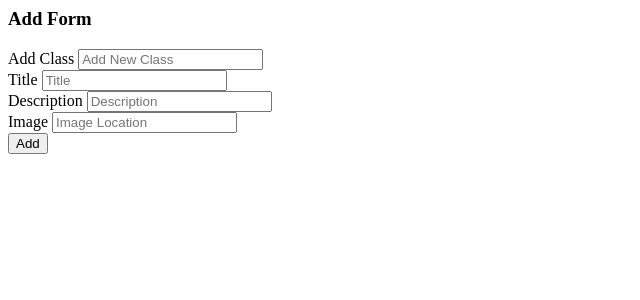
After one commit to Leerlandais/snippets, a PHP site: page /view/privateView/inc/addForm.php in a window 1280 px wide. The commit adds this page. Shown: the top 300 px of the page, without its empty margins (0-640 px from the left). Run offline with PHP 8.4, Linux system fonts and the light colour scheme; the template is opened without the code that fills it, so the values that code supplies are empty; a stand-in replaces the project's code that opens the database connection.

Commit message:
addForm: dynamic radio and option class input : OK

```diff
--- a/controller/privateController.php
+++ b/controller/privateController.php
@@ -6,6 +6,9 @@ if(isset($_GET["update"])) {
         case 'addNew':
             echo "New Shit";
             break;
+        case "addForm" :
+            $buttonsForAddForm = getDetailsForRadioButtons($db);
+            break;
     }
 }
 
--- a/public/index.php
+++ b/public/index.php
@@ -3,7 +3,7 @@
 session_start();
 
 // CHECK SESSION ACTIVITY OR LOGOUT AUTOMATICALLY
-if (isset($_SESSION["activity"]) && time() - $_SESSION["activity"] > 180) { // currently set for 3 mins
+if (isset($_SESSION["activity"]) && time() - $_SESSION["activity"] > 1800) { // currently set for 3 mins
     session_unset(); // for good practice, clear the session variables as destroy doesn't remove browser cookies etc
     session_destroy();
     header("location: ./");
--- /dev/null
+++ b/view/privateView/inc/addForm.php
@@ -0,0 +1,48 @@
+<?php
+
+?>
+<form action="./" method="POST" id="addNewForm">
+    <div class="bg-[#F9FAFB] h-auto w-auto flex items-center">
+        <div class="h-max mx-auto flex flex-col items-center">
+            <h3 class="text-xl font-bold text-center pb-10">Add Form</h3>
+            <div class="bg-white shadow-xl p-10 flex flex-row gap-4 text-sm text-center">
+                <div class="flex flex-col">
+                <div>
+                    <?php
+                    $i = true;
+                    foreach ($buttonsForAddForm as $button) {
+                        ?>
+                        <label for="addFormClass<?=$button["class"]?>" class="ml-4"><?=ucfirst($button["class"])?></label>
+                        <input class="ps-2 me-1 addFormClass" type="radio" id="addFormClass<?=$button["class"]?>" name="addFormClass" value="<?=$button["class"]?>" <?= $i ? 'required' : '' ?>>
+                        <?php
+                        $i = false;
+                    }
+                    ?>
+                </div>
+                    <label class="text-gray-600 font-bold inline-block pb-2" for="addFormClassNew">Add Class</label>
+                    <input class="border border-gray-400 focus:outline-slate-400 rounded-md w-full shadow-sm px-5 py-2" type="text" name="addFormClass" id="addFormClassNew" placeholder="Add New Class">
+                <div>
+                    <label class="text-gray-600 font-bold inline-block pb-2" for="addFormTitle">Title</label>
+                    <input class="border border-gray-400 focus:outline-slate-400 rounded-md w-full shadow-sm px-5 py-2" type="text" name="addFormTitle" id="addFormTitle" placeholder="Title" required>
+                </div>
+                <div>
+                    <label class="text-gray-600 font-bold inline-block pb-2" for="addFormDesc">Description</label>
+                    <input class="border border-gray-400 focus:outline-slate-400 rounded-md w-full shadow-sm px-5 py-2" type="text" name="addFormDesc" id="addFormDesc" placeholder="Description" required>
+                </div>
+                </div>
+
+
+
+                <div class="flex flex-col place-content-evenly">
+                <div>
+                    <label class="text-gray-600 font-bold inline-block pb-2" for="addFormImage">Image</label>
+                    <input class="border border-gray-400 focus:outline-slate-400 rounded-md w-full shadow-sm px-5 py-2" type="text" name="addFormImage" id="addFormImage" placeholder="Image Location" required>
+                </div>
+                <div>
+                    <button class="bg-[#4F46E5] w-full py-2 px-6 mt-2 rounded-md text-white font-bold cursor-pointer hover:bg-[#181196]" type="submit">Add</button>
+                </div>
+            </div>
+            </div>
+        </div>
+    </div>
+</form>
--- a/view/privateView/private.home.view.php
+++ b/view/privateView/private.home.view.php
@@ -19,14 +19,14 @@
     <?php include "inc/privateSideBar.php"; ?>
     <main class="flex-1 p-6">
         <?php if (isset($systemMessage)) echo '<h2 class="text-4xl text-red-700 text-center">'.$systemMessage.'</h2>'; ?>
+        <?php if (isset($buttonsForAddForm)) include 'inc/addForm.php'?>
     </main>
 </div>
 
 
 
-<script src="scripts/sideBarScript.js">
-
-</script>
+<script src="scripts/sideBarScript.js"></script>
+<script src="scripts/addFormScript.js"></script>
 
 </body>
 </html>
```
Also changed, not shown: model/formModel.php (+11 -0 lines), public/scripts/addFormScript.js (added, +26 -0 lines).
